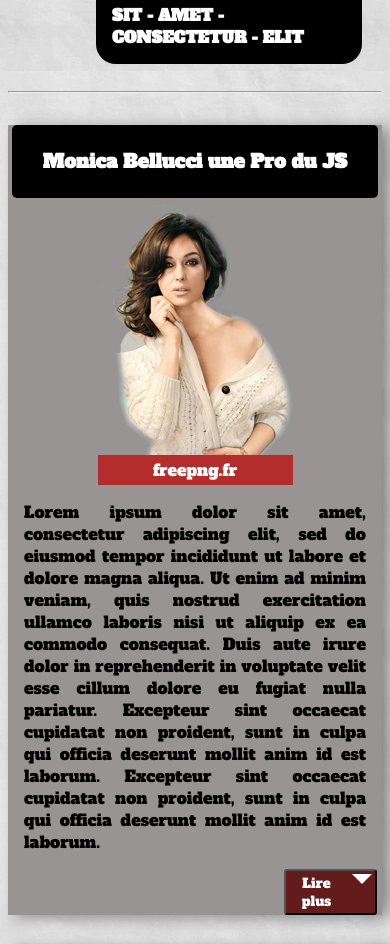
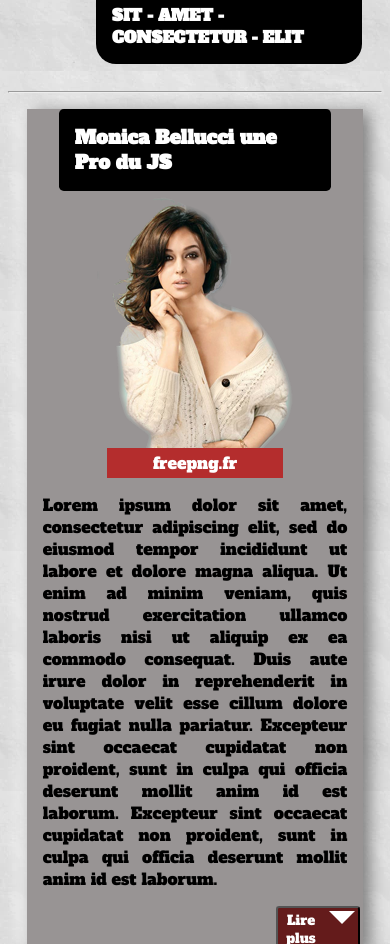
Before and after one commit to KevinLIOUST/JournalDuWeb, a plain HTML site: page index.html in a window 390 px wide. Shown: the part 169-1113 px from the top of the page. Drawn offline with Linux system fonts and the light colour scheme; a script that the page names is missing; a web font is replaced by a local one.

Commit message:
Finition de la version mobile

```diff
--- a/sass/style.scss
+++ b/sass/style.scss
@@ -178,7 +178,7 @@ main {
         display: flex;
         justify-self: flex-end;
         width: 25%;
-        margin: 0.3rem;
+        margin: 0.2rem;
         position: relative;
         background-color: rgb(100, 27, 27);
         border-radius: 0.2rem;
@@ -227,7 +227,7 @@ main {
 
 // Appel du Mixin pour l'utiliser
 .triangle {
-  @include arrow('bottom', white, 0.8em);
+  @include arrow('bottom', white, 1em);
 }
 
 // Le Footer de la page web
@@ -282,8 +282,9 @@ footer {
   // Pour contenir les 3 articles
   .container {
     display: block;
-    width: 100%;
+    width: 90%;
     margin-top: 2rem;
+    margin: 0 auto;
   }
 
   // Pour le contour des articles
@@ -294,4 +295,23 @@ footer {
     background-color: rgb(152, 148, 148);
     margin-bottom: 2rem;
   }
+
+  // Pour l'intitulé de l'article
+  main {
+    .container {
+      .container__card {
+        h3 {
+          display: flex;
+          justify-content: center;
+          background-color: black;
+          padding: 1rem;
+          margin-left: 2rem;
+          margin-right: 2rem;
+          margin-top: 1rem;
+          color: white;
+          border-radius: 0.3rem;
+        }
+      }
+    }
+  }
 }
```
Also changed, not shown: css/style.css, 1 other file.
